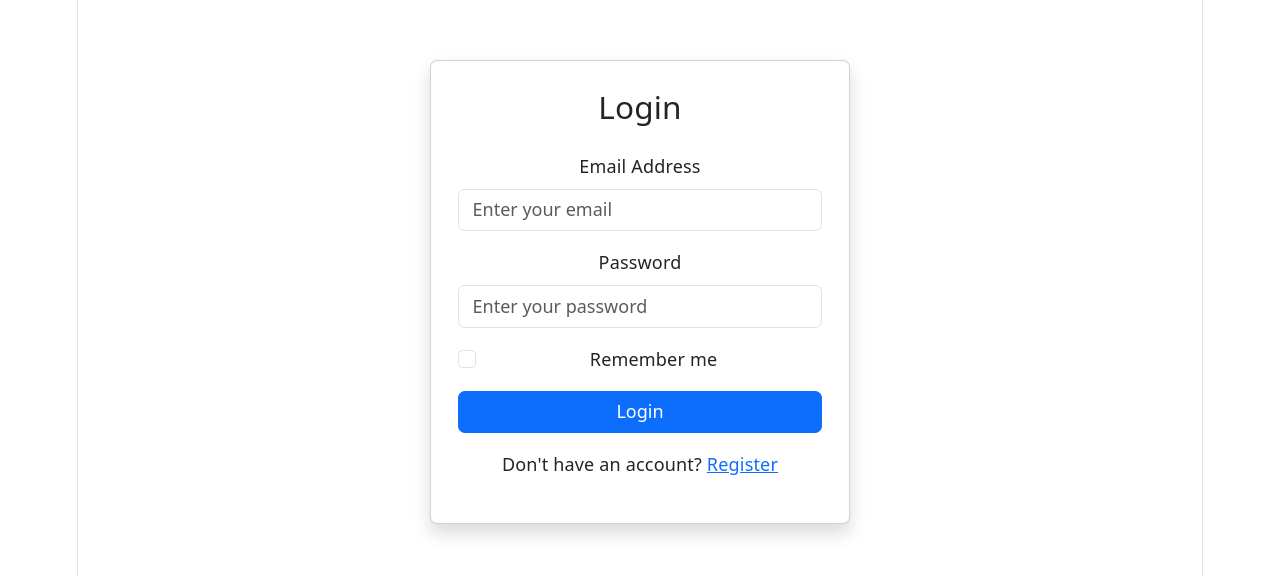
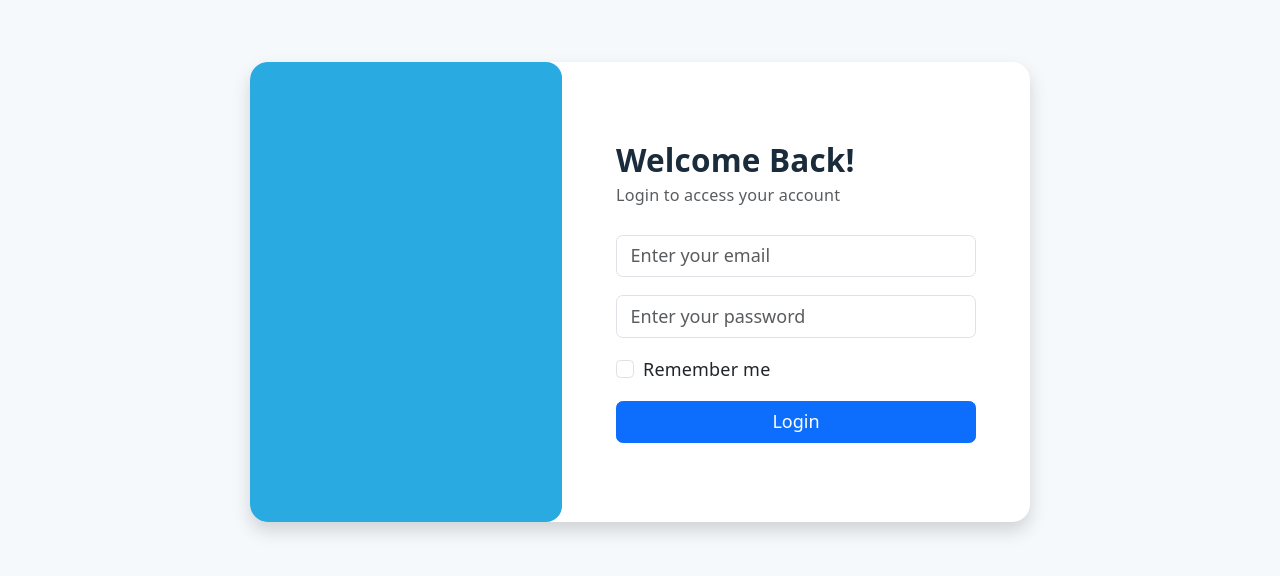
Before and after one commit to jxnnz/HearMeRead, a React app in the folder frontend/: page / in a window 1280 px wide. Shown: the part 108-684 px from the top of the page. Built offline with nearby package versions, Linux system fonts and the light colour scheme; the HTML template or start-up script is replaced by a standard one.

Commit message:
edited LoginPage and LoginForm. setup axios and router-dom

```diff
--- a/frontend/package.json
+++ b/frontend/package.json
@@ -15,7 +15,7 @@
     "bootstrap": "^5.3.8",
     "react": "^19.2.4",
     "react-dom": "^19.2.4",
-    "react-router-dom": "^7.14.0",
+    "react-router-dom": "^7.14.1",
     "vite-plugin-pwa": "^1.2.0"
   },
   "devDependencies": {
--- a/frontend/src/App.jsx
+++ b/frontend/src/App.jsx
@@ -1,5 +1,6 @@
 import { useState } from 'react'
 import LoginPage from './pages/LoginPage';
+import { Routes, Route } from "react-router-dom";
 
 function App() {
   return <LoginPage />;
--- a/frontend/src/components/LoginForm.jsx
+++ b/frontend/src/components/LoginForm.jsx
@@ -1,8 +1,13 @@
 import React, { useState } from 'react';
+import axios from "axios";
+import { useNavigate } from "react-router-dom";
 
 const LoginForm = ({ onSubmit }) => {
   const [email, setEmail] = useState('');
   const [password, setPassword] = useState('');
+  const [showPassword, setShowPassword] = useState(false);
+
+  const navigate = useNavigate();
 
   const handleSubmit = (e) => {
     e.preventDefault();
@@ -12,7 +17,6 @@ const LoginForm = ({ onSubmit }) => {
   return (
     <form onSubmit={handleSubmit}>
       <div className="mb-3">
-        <label htmlFor="email" className="form-label">Email Address</label>
         <input
           type="email"
           className="form-control"
@@ -25,10 +29,9 @@ const LoginForm = ({ onSubmit }) => {
       </div>
 
       <div className="mb-3">
-        <label htmlFor="password" className="form-label">Password</label>
         <input
-          type="password"
-          className="form-control"
+          type={showPassword ? 'text' : 'password'}
+          className="form-control border-eng-0"
           id="password"
           placeholder="Enter your password"
           value={password}
@@ -36,6 +39,7 @@ const LoginForm = ({ onSubmit }) => {
           required
         />
       </div>
+
 
       <div className="mb-3 form-check">
         <input type="checkbox" className="form-check-input" id="rememberMe" />
--- a/frontend/src/index.css
+++ b/frontend/src/index.css
@@ -52,18 +52,16 @@
 
 body {
   margin: 0;
+  padding: 0;
 }
 
 #root {
-  width: 1126px;
-  max-width: 100%;
-  margin: 0 auto;
-  text-align: center;
-  border-inline: 1px solid var(--border);
-  min-height: 100svh;
+  width: 100%;
+  margin: 0;
+  border: none;
+  min-height: 100vh;
   display: flex;
   flex-direction: column;
-  box-sizing: border-box;
 }
 
 h1,
@@ -71,6 +69,13 @@ h2 {
   font-family: var(--heading);
   font-weight: 500;
   color: var(--text-h);
+}
+
+.main-container {
+  min-height: 100vh;
+  display: flex;
+  justify-content: center;
+  align-items: center;
 }
 
 h1 {
--- a/frontend/src/main.jsx
+++ b/frontend/src/main.jsx
@@ -3,9 +3,17 @@ import { createRoot } from 'react-dom/client'
 import './index.css'
 import App from './App.jsx'
 import 'bootstrap/dist/css/bootstrap.min.css';
+import ReactDOM from "react-dom/client";
+import { BrowserRouter } from "react-router-dom";
 
 createRoot(document.getElementById('root')).render(
   <StrictMode>
     <App />
   </StrictMode>,
 )
+
+ReactDOM.createRoot(document.getElementById("root")).render(
+  <BrowserRouter>
+    <App />
+  </BrowserRouter>
+);
--- a/frontend/src/pages/LoginPage.jsx
+++ b/frontend/src/pages/LoginPage.jsx
@@ -1,20 +1,48 @@
-import React from 'react';
+import { useState } from "react";
 import LoginForm from '../components/LoginForm';
 
 const LoginPage = () => {
   const handleLogin = ({ email, password }) => {
     console.log('Logging in with:', email, password);
-    // Add your authentication logic here
+    // Add your authentication
+
+  const [errors, setErrors] = useState({});
+
   };
 
   return (
-    <div className="container d-flex justify-content-center align-items-center vh-100">
-      <div className="card shadow p-4" style={{ width: '100%', maxWidth: '420px' }}>
-        <h3 className="text-center mb-4">Login</h3>
-        <LoginForm onSubmit={handleLogin} />
-        <p className="text-center mt-3">
-          Don't have an account? <a href="/register">Register</a>
-        </p>
+    <div
+      className="d-flex justify-content-center align-items-center vh-100"
+      style={{ backgroundColor: '#F5F9FC' }}
+    >
+      <div
+        className="d-flex rounded-4 overflow-hidden shadow"
+        style={{ width: '780px', minHeight: '460px', backgroundColor: '#fff' }}
+      >
+        {/* Left Panel - Blue Decorative Area */}
+        <div
+          className="d-none d-md-block"
+          style={{
+            width: '40%',
+            backgroundColor: '#29ABE2',
+            borderRadius: '16px',
+          }}
+        />
+
+        {/* Right Panel - Login Form */}
+        <div
+          className="d-flex flex-column justify-content-center px-5 py-4"
+          style={{ width: '60%' }}
+        >
+          <h3 className="fw-bold mb-1" style={{ color: '#1A2B3C' }}>
+            Welcome Back!
+          </h3>
+          <p className="text-muted mb-4" style={{ fontSize: '0.9rem' }}>
+            Login to access your account
+          </p>
+
+          <LoginForm onSubmit={handleLogin} />
+        </div>
       </div>
     </div>
   );
```
Also changed, not shown: frontend/src/components/Button.jsx (added, +10 -0 lines), 1 other file (tests, documents, lock files or other folders).
